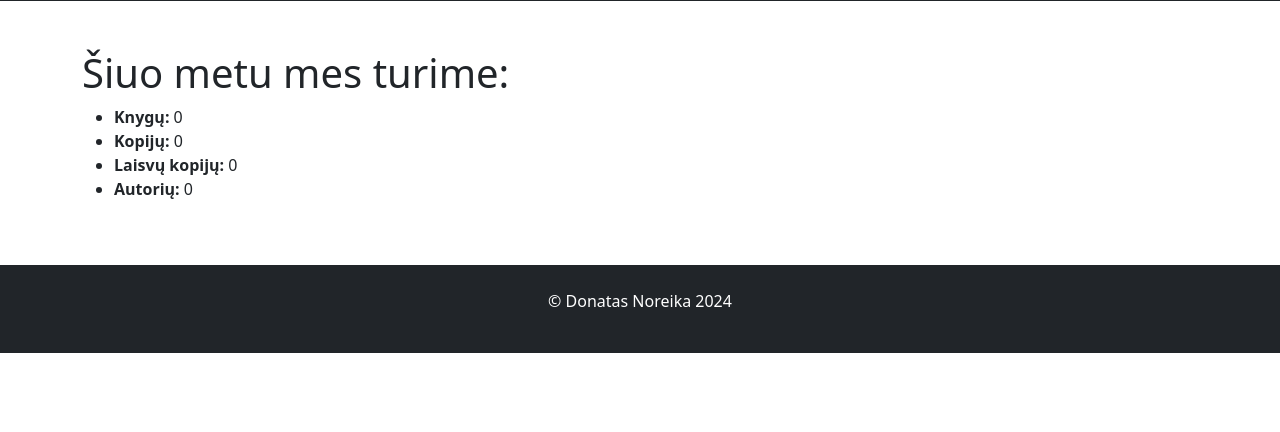
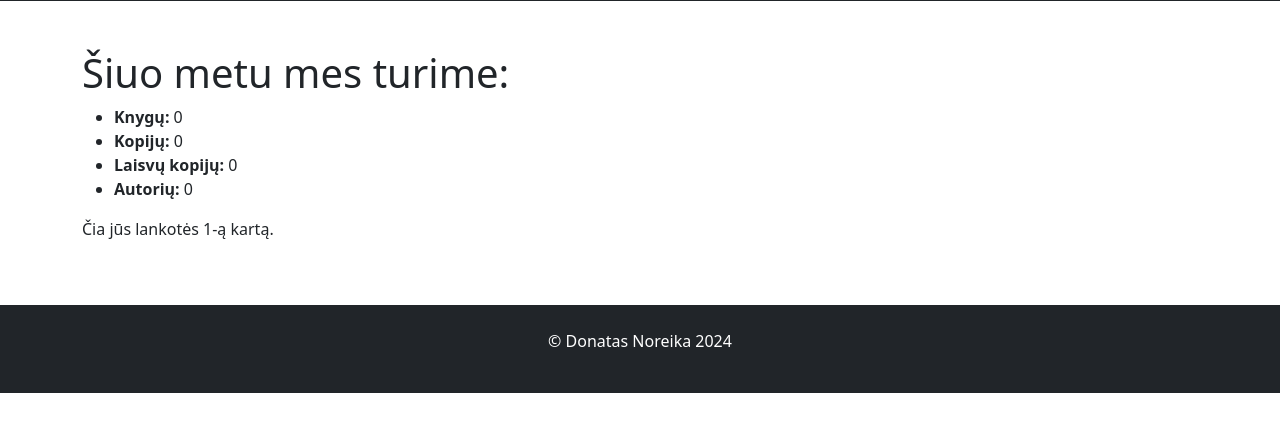
Before and after one commit to DonatasNoreika/library_202406, a Django app: page /library/ in a window 1280 px wide. Shown: the part 247-679 px from the top of the page. Run offline with Django 5.2, Linux system fonts and the light colour scheme; data that the repository does not hold is empty.

Commit message:
6 Index puslapyje įdėtas apsilankimų skaitiklis

```diff
--- a/mysite/library/templates/index.html
+++ b/mysite/library/templates/index.html
@@ -9,4 +9,5 @@
         <li><strong>Laisvų kopijų:</strong> {{ num_instances_available }}</li>
         <li><strong>Autorių:</strong> {{ num_authors }}</li>
     </ul>
+    <p>Čia jūs lankotės {{ num_visits }}-ą kartą.</p>
 {% endblock %}
--- a/mysite/library/views.py
+++ b/mysite/library/views.py
@@ -12,12 +12,15 @@ def index(request):
     num_instances = BookInstance.objects.all().count()
     num_instances_available = BookInstance.objects.filter(status='g').count()
     num_authors = Author.objects.all().count()
+    num_visits = request.session.get('num_visits', 1)
+    request.session['num_visits'] = num_visits + 1
     context = {
         'num_books': num_books,
         'num_instances': num_instances,
         'num_instances_available': num_instances_available,
         'num_authors': num_authors,
         'now': datetime.datetime.today(),
+        'num_visits': num_visits,
     }
     return render(request, template_name="index.html", context=context)
 
```
